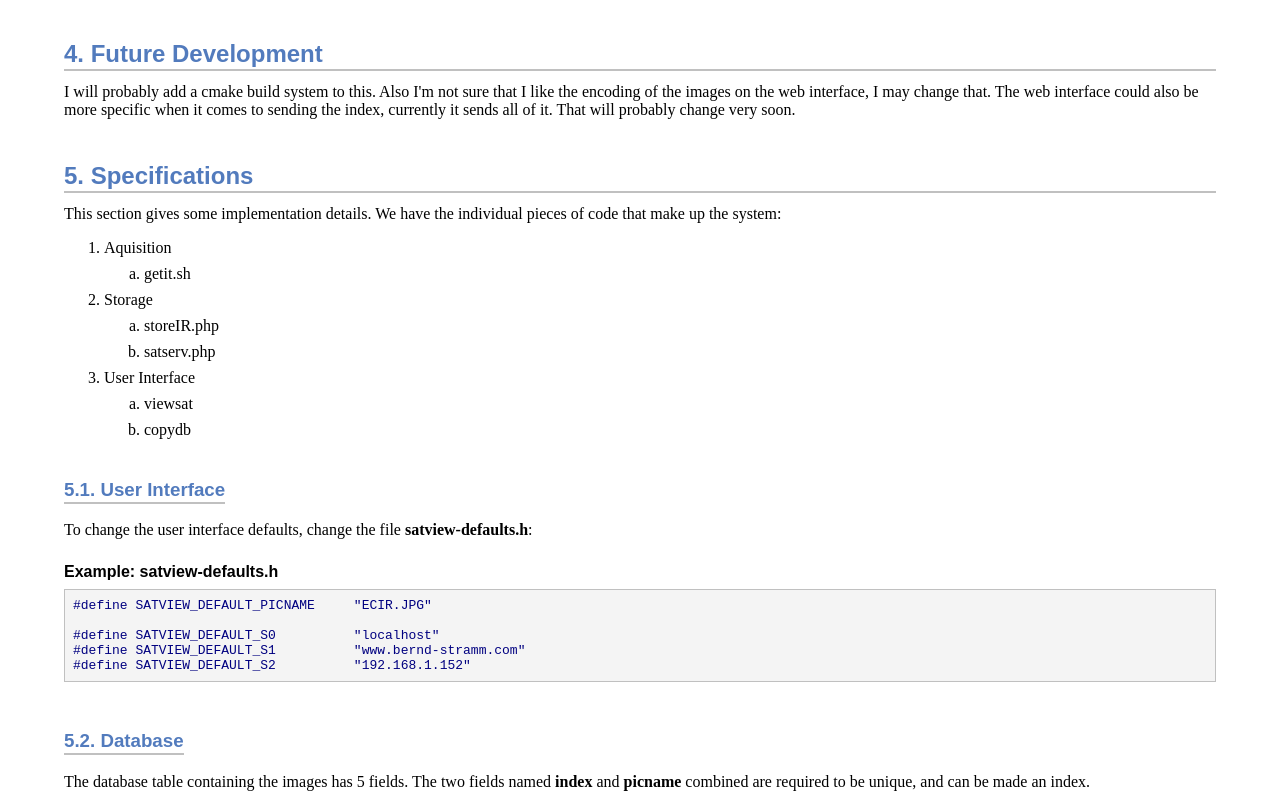
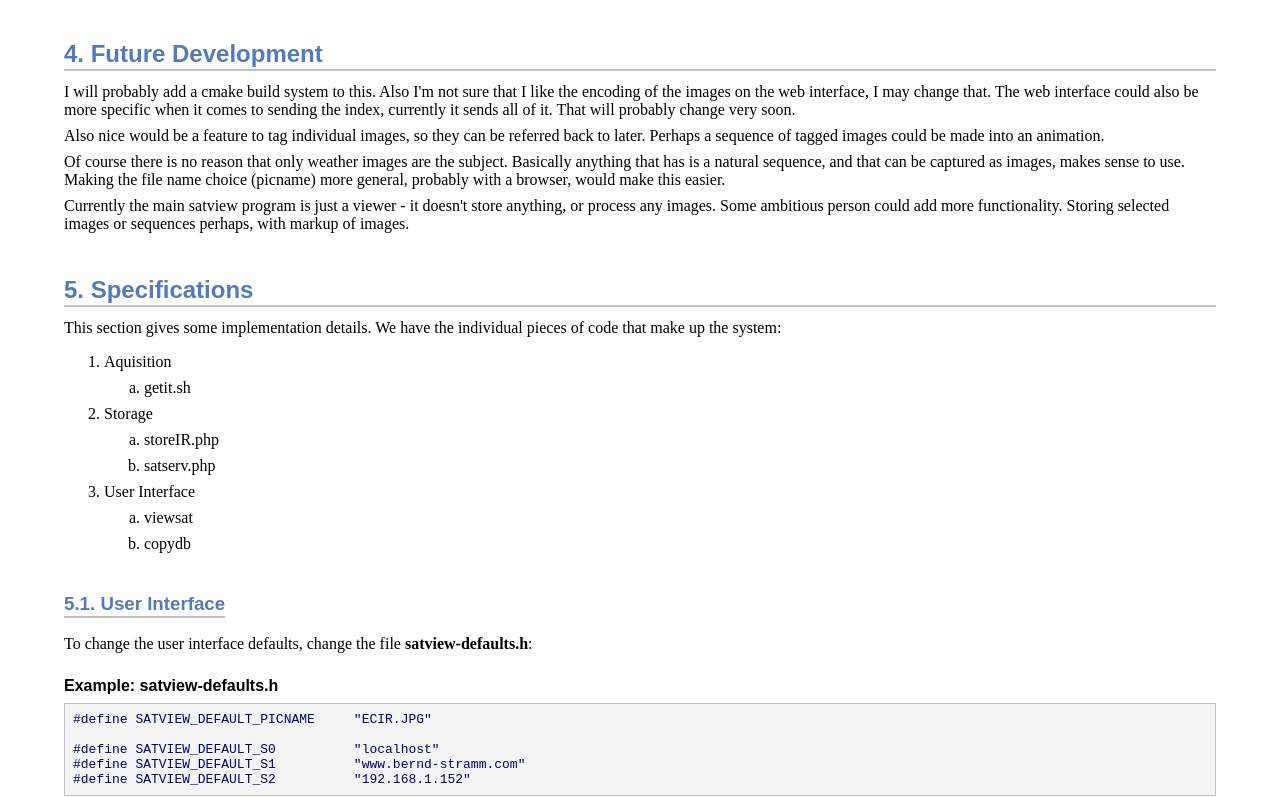
Before and after one commit to berndhs/satview, a plain HTML site: page userman.html in a window 1280 px wide. Shown: the part 3286-4083 px from the top of the page. Drawn offline with Linux system fonts and the light colour scheme.

Commit message:
more future and a box for the license

```diff
--- a/userman.html
+++ b/userman.html
@@ -487,6 +487,18 @@ that I like the encoding of the images on the web interface, I may change that.
 The web interface could also be more specific when it comes to
 sending the index, currently it sends all of it. That will probably
 change very soon.</p></div>
+<div class="para"><p>Also nice would be a feature to tag individual images, so they can be
+referred back to later. Perhaps a sequence of tagged images could be
+made into an animation.</p></div>
+<div class="para"><p>Of course there is no reason that only weather images are the subject.
+Basically anything that has is a natural sequence, and that can
+be captured as images, makes sense to use. Making the file name
+choice (picname) more general, probably with a browser, would make
+this easier.</p></div>
+<div class="para"><p>Currently the main satview program is just a viewer - it doesn't store
+anything, or process any images. Some ambitious person could add more
+functionality. Storing selected images or sequences perhaps, with markup
+of images.</p></div>
 </div>
 <h2 id="specs">5. Specifications</h2>
 <div class="sectionbody">
@@ -732,6 +744,8 @@ in <strong>satserv.php</strong> on the server side.</p></div>
 <div class="sectionbody">
 <div class="para"><p>This is free open source software, hence the usual licensing. And the
 usual warranty, or lack thereof:</p></div>
+<div class="sidebarblock">
+<div class="sidebar-content">
 <div class="para"><p>These programs are distributed under the terms of the
 GNU General Public License version 3.</p></div>
 <div class="para"><p>See the file <strong>COPYING</strong> for the complete text of the license. You can
@@ -739,11 +753,12 @@ also find it on http://www.gnu.org.</p></div>
 <div class="para"><p>This software is distributed in the hope that it will be useful,
 but WITHOUT ANY WARRANTY; without even the implied warranty
 of MERCHANTABILITY or FITNESS FOR A PARTICULAR PURPOSE.</p></div>
+</div></div>
 </div>
 <div id="footer">
 <div id="footer-text">
 Version 1.0<br />
-Last updated 2009-11-08 18:05:50 EDT
+Last updated 2009-11-10 10:01:24 EDT
 </div>
 </div>
 </body>
```
Also changed, not shown: userman.txt, 1 other file.
